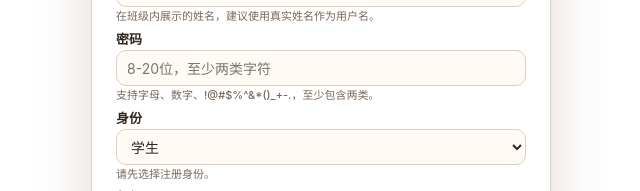
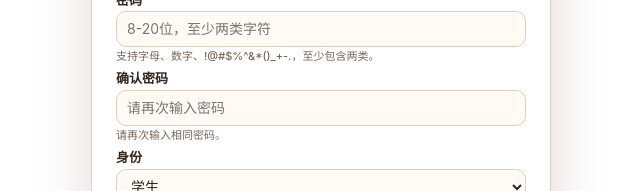
Before and after one commit to TomoriKaho/SougouNichigo_Assistant, a Vue app in the folder frontend/: page /login in a window 1280 px wide. Both pictures are taken after a click on the button "注册". Shown: the part 365-556 px from the top of the page, without its empty margins (319-959 px from the left). Built offline with nearby package versions, Linux system fonts and the light colour scheme; no server answers.

Commit message:
密码确认

```diff
--- a/frontend/src/views/Login.vue
+++ b/frontend/src/views/Login.vue
@@ -140,10 +140,25 @@
             :class="fieldStatus('password')"
             placeholder="8-20位，至少两类字符"
             @blur="validateField('password')"
-            @input="validateFieldIfTouched('password')"
+            @input="handlePasswordInput"
           />
           <span :class="registerErrors.password ? 'field-error' : 'field-hint'">
             {{ registerErrors.password || '支持字母、数字、!@#$%^&*()_+-.，至少包含两类。' }}
+          </span>
+        </label>
+        <label>
+          确认密码
+          <input
+            v-model="registerForm.confirmPassword"
+            autocomplete="new-password"
+            type="password"
+            :class="fieldStatus('confirmPassword')"
+            placeholder="请再次输入密码"
+            @blur="validateField('confirmPassword')"
+            @input="validateFieldIfTouched('confirmPassword')"
+          />
+          <span :class="registerErrors.confirmPassword ? 'field-error' : 'field-hint'">
+            {{ registerErrors.confirmPassword || '请再次输入相同密码。' }}
           </span>
         </label>
         <label>
@@ -194,9 +209,33 @@ const loginForm = reactive({ identifier: '', password: '' });
 const loginEmailForm = reactive({ email: '', emailCode: '' });
 const loginEmailErrors = reactive({ email: '', emailCode: '' });
 const loginEmailTouched = reactive({ email: false, emailCode: false });
-const registerForm = reactive({ email: '', emailCode: '', username: '', password: '', user_type: 'student', grade: '' });
-const registerErrors = reactive({ email: '', emailCode: '', username: '', password: '', user_type: '', grade: '' });
-const touched = reactive({ email: false, emailCode: false, username: false, password: false, user_type: false, grade: false });
+const registerForm = reactive({
+  email: '',
+  emailCode: '',
+  username: '',
+  password: '',
+  confirmPassword: '',
+  user_type: 'student',
+  grade: ''
+});
+const registerErrors = reactive({
+  email: '',
+  emailCode: '',
+  username: '',
+  password: '',
+  confirmPassword: '',
+  user_type: '',
+  grade: ''
+});
+const touched = reactive({
+  email: false,
+  emailCode: false,
+  username: false,
+  password: false,
+  confirmPassword: false,
+  user_type: false,
+  grade: false
+});
 const registerCodeCooldown = ref(0);
 const loginCodeCooldown = ref(0);
 const registerCodeSending = ref(false);
@@ -287,6 +326,13 @@ function validateField(field) {
     else registerErrors.password = '';
   }
 
+  if (field === 'confirmPassword') {
+    if (!registerForm.confirmPassword) registerErrors.confirmPassword = '请再次输入密码';
+    else if (!registerForm.password) registerErrors.confirmPassword = '请先输入密码';
+    else if (registerForm.confirmPassword !== registerForm.password) registerErrors.confirmPassword = '两次输入的密码不一致';
+    else registerErrors.confirmPassword = '';
+  }
+
   if (field === 'user_type') {
     if (!registerForm.user_type) registerErrors.user_type = '请选择身份';
     else registerErrors.user_type = '';
@@ -304,8 +350,13 @@ function validateFieldIfTouched(field) {
   if (touched[field] || registerForm[field]) validateField(field);
 }
 
+function handlePasswordInput() {
+  validateFieldIfTouched('password');
+  if (touched.confirmPassword || registerForm.confirmPassword) validateField('confirmPassword');
+}
+
 function validateRegisterForm() {
-  return ['email', 'emailCode', 'username', 'password', 'user_type', 'grade'].map(validateField).every(Boolean);
+  return ['email', 'emailCode', 'username', 'password', 'confirmPassword', 'user_type', 'grade'].map(validateField).every(Boolean);
 }
 
 function fieldStatus(field) {
@@ -314,6 +365,7 @@ function fieldStatus(field) {
   if (field === 'emailCode' && registerForm.emailCode && emailCodePattern.test(registerForm.emailCode)) return 'input-success';
   if (field === 'username' && registerForm.username && usernamePattern.test(registerForm.username)) return 'input-success';
   if (field === 'password' && registerForm.password && passwordIsValid(registerForm.password)) return 'input-success';
+  if (field === 'confirmPassword' && registerForm.confirmPassword && registerForm.confirmPassword === registerForm.password && passwordIsValid(registerForm.password)) return 'input-success';
   return '';
 }
 
@@ -322,12 +374,14 @@ function clearRegisterErrors() {
   registerErrors.emailCode = '';
   registerErrors.username = '';
   registerErrors.password = '';
+  registerErrors.confirmPassword = '';
   registerErrors.user_type = '';
   registerErrors.grade = '';
   touched.email = false;
   touched.emailCode = false;
   touched.username = false;
   touched.password = false;
+  touched.confirmPassword = false;
   touched.user_type = false;
   touched.grade = false;
 }
@@ -337,6 +391,7 @@ function resetRegisterForm() {
   registerForm.emailCode = '';
   registerForm.username = '';
   registerForm.password = '';
+  registerForm.confirmPassword = '';
   registerForm.user_type = 'student';
   registerForm.grade = '';
   registerCodeNotice.value = '';
```
